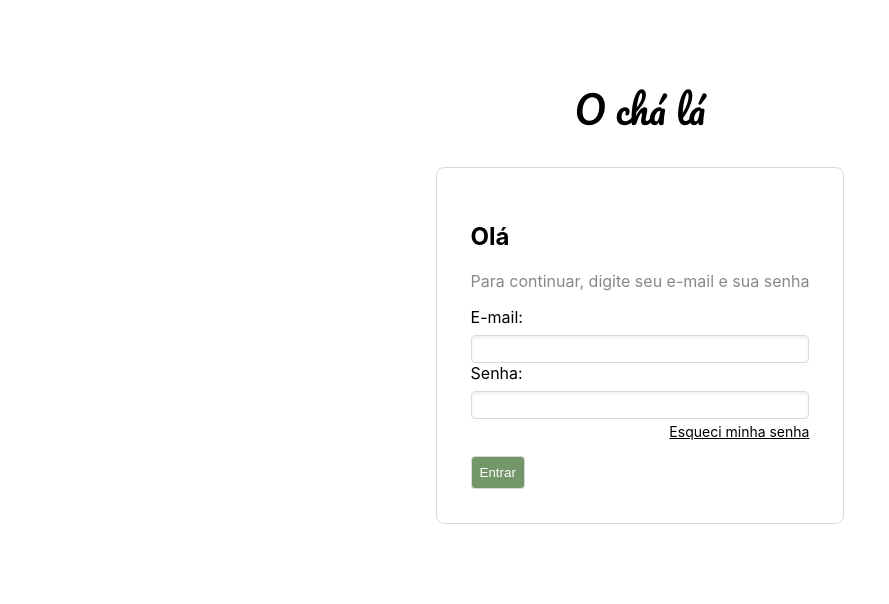
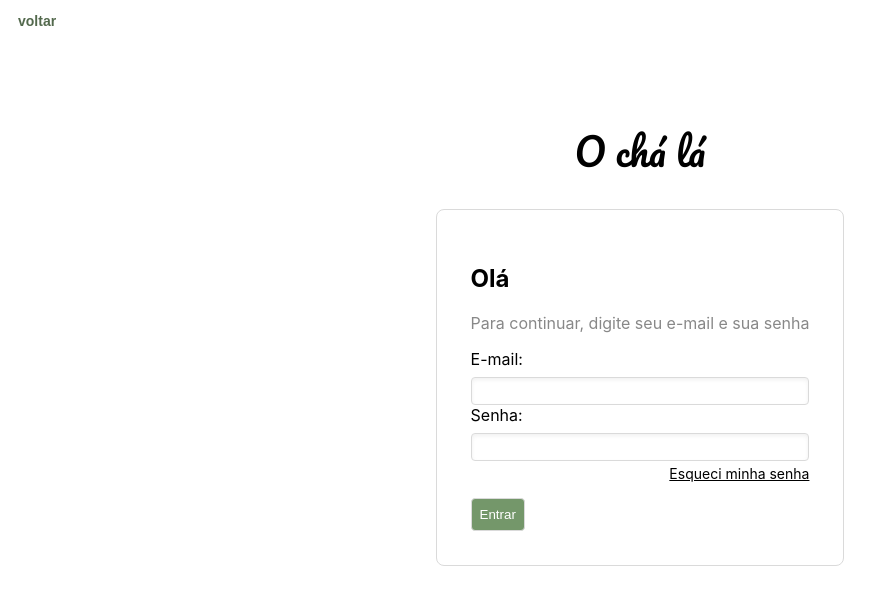
Before and after one commit to LeticiaLuckow/o-cha-la, a Next.js app: page /login in a window 1280 px wide. Shown: the top 604 px of the page, without its empty margins (0-889 px from the left). Built offline with nearby package versions, Linux system fonts and the light colour scheme.

Commit message:
button-return

```diff
--- a/src/pages/bag/index.tsx
+++ b/src/pages/bag/index.tsx
@@ -151,7 +151,9 @@ const Bag: NextPage = () => {
           </table>
 
           <DivButton>
-            <ButtonCartBag>Finalizar compra</ButtonCartBag>
+            <ButtonCartBag>
+              <Link href="/login">Finalizar compra</Link>
+            </ButtonCartBag>
 
             <ButtonBuy>
               <Link href="/store">Continuar comprando</Link>
--- a/src/pages/login/index.tsx
+++ b/src/pages/login/index.tsx
@@ -1,11 +1,21 @@
 import type { NextPage } from 'next';
 import Link from 'next/link';
 
-import { ButtonLogin, DivLink, DivLogin, InputLogin } from './styles';
+import {
+  ButtonLogin,
+  ButtonReturn,
+  DivLink,
+  DivLogin,
+  InputLogin,
+} from './styles';
 
 const Login: NextPage = () => {
   return (
     <>
+      <ButtonReturn>
+        <Link href="/bag">voltar</Link>
+      </ButtonReturn>
+
       <div
         style={{
           display: 'flex',
--- a/src/pages/login/styles.ts
+++ b/src/pages/login/styles.ts
@@ -27,6 +27,16 @@ const DivLink = styled.div`
   margin-top: 4px;
   text-decoration: underline;
 `;
+
+const ButtonReturn = styled.button`
+  display: flex;
+  margin: 12px;
+  color: #51674bfc;
+  font-weight: bold;
+  border: none;
+  background: transparent;
+  font-size: 14px;
+`;
 const ButtonLogin = styled.button`
   margin-top: 8px;
   border: 1px solid #dadada;
@@ -38,4 +48,4 @@ const ButtonLogin = styled.button`
   cursor: pointer;
 `;
 
-export { DivLogin, ButtonLogin, InputLogin, DivLink };
+export { DivLogin, ButtonLogin, InputLogin, DivLink, ButtonReturn };
```
